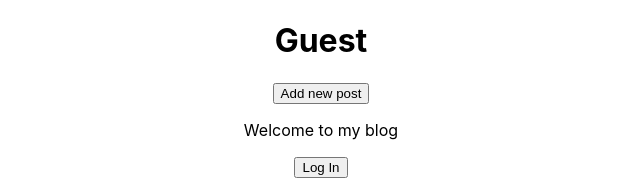
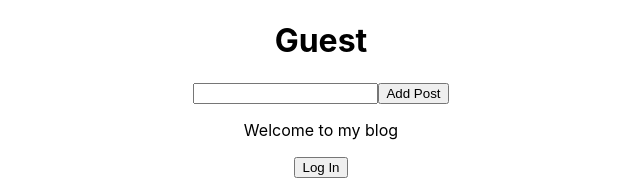
Before and after one commit to RaevenTech/react-todo-project, a React (Create React App) app in the folder tudo-project/: page / in a window 1280 px wide. Shown: the top 179 px of the page, without its empty margins (319-959 px from the left). Built offline with nearby package versions, Linux system fonts and the light colour scheme; no server answers.

Commit message:
form inputs

```diff
--- /dev/null
+++ b/tudo-project/src/AddPost.js
@@ -0,0 +1,23 @@
+import React from "react";
+import { useState } from "react";
+
+export default function AddPost(props) {
+    const [getPostTitle, setPostTitle] = useState("");
+    function onAddPost(e) {
+        e.preventDefault();
+        const newPostArray = [{ id: 999, title: getPostTitle }, ...props.posts];
+        props.setPosts(newPostArray);
+    }
+
+    return (
+        <form onSubmit={onAddPost}>
+            <input
+                type="text"
+                id="post-title"
+                value={getPostTitle}
+                onChange={(e) => setPostTitle(e.target.value)}
+            />
+            <button type="submit">Add Post</button>
+        </form>
+    );
+}
--- a/tudo-project/src/App.js
+++ b/tudo-project/src/App.js
@@ -2,6 +2,7 @@ import "./App.css";
 import Header from "./Header";
 import { useState, useEffect } from "react";
 import { Row } from "react-bootstrap";
+import AddPost from "./AddPost";
 
 function App() {
     const [name, setName] = useState("Guest");
@@ -16,15 +17,11 @@ function App() {
     function login(firstName) {
         setName(firstName);
     }
-    function onAddPost() {
-        const newPostArray = [{ id: 999, title: "my new post" }, ...posts];
-        setPosts(newPostArray);
-    }
 
     return (
         <div className="App">
             <Header title={name} />
-            <button onClick={onAddPost}>Add new post</button>
+            <AddPost posts={posts} setPosts={setPosts} />
             <p>Welcome to my blog</p>
             <button
                 onClick={(e) => {
```
